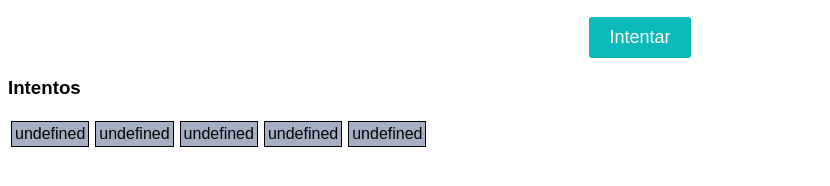
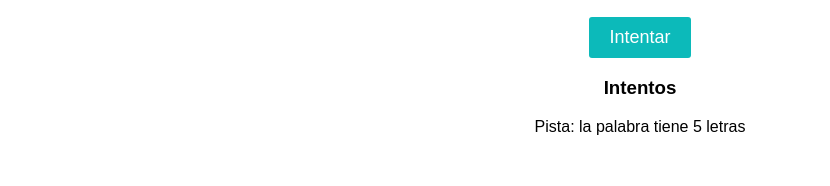
Before and after one commit to mathi4k2/wordle.github.io, a plain HTML site: page index.html in a window 1280 px wide. Both pictures are taken after a click on the button "Intentar". Shown: the part 154-340 px from the top of the page, without its empty margins (0-830 px from the left). Drawn offline with Linux system fonts and the light colour scheme.

Commit message:
Se centran elementos, se agrega pista para respuesta

```diff
--- a/index.html
+++ b/index.html
@@ -11,7 +11,10 @@
     <input type="text" id="guess-input">
     <button id="guess-button">Intentar</button>
     <h3 id="titleintentos">Intentos</h3>
-    <div id="grid"></div>
-    <p id="guesses">
+    <p id="pista">Pista: la palabra tiene 5 letras</p>
+    <div id="grid" class="centrado"></div>
+    <div>
+      <p id="guesses">
+    </div>
   </body>
 </html>
--- a/script.js
+++ b/script.js
@@ -9,7 +9,6 @@ window.addEventListener('load', init);
 //definicion de la funcion init
 function init(){
         console.log('Esto se ejecuta solo cuando se carga la pagina web')
-}
 
     //declaracion y proceso de la funcion intentar
     function intentar(){
@@ -20,10 +19,15 @@ function intentar(){
             }
             var elemento = document.getElementById('titleintentos');
             elemento.style.display = 'block';
+
+            if (INTENTO.length != palabra.length) {
+                var pista = document.getElementById('pista');
+                pista.style.display = 'block';
+            }
             const GRID = document.getElementById("grid");
             const ROW = document.createElement('div');
             ROW.className = 'row';
-        for (let i in palabra){
+            for (let i in INTENTO) {
                 const SPAN = document.createElement('span');
                 SPAN.className = 'letter';
                 if (INTENTO[i]===palabra[i]){ //VERDE
@@ -66,3 +70,4 @@ function terminar(mensaje){
         let contenedor = document.getElementById('guesses');
         contenedor.innerHTML = mensaje;
     }
+}
--- a/style.css
+++ b/style.css
@@ -50,4 +50,13 @@ body {
 
   #titleintentos{
     display: none;
+    text-align: center;
   }
+
+  .centrado {
+    text-align: center;
+  }
+#pista{
+    display: none;
+    text-align: center;
+}
```
Lines whose indentation alone changed are shown as unchanged.
